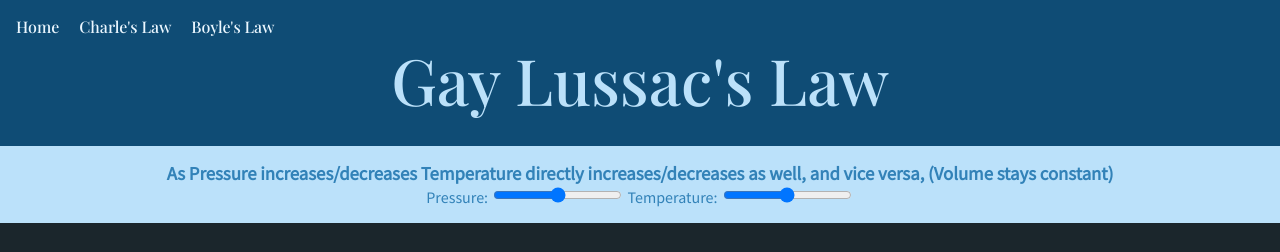
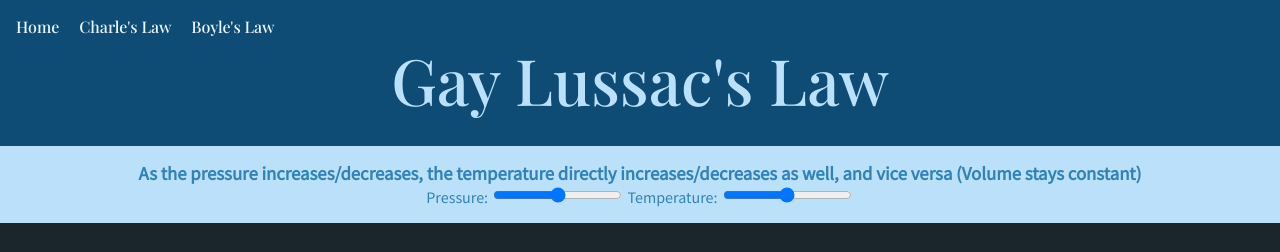
Before and after one commit to HasanChoudhary/GasLaws, a plain HTML site: page gayLussacs.html in a window 1280 px wide. Shown: the top 252 px of the page. Drawn offline with nearby package versions, Linux system fonts and the light colour scheme.

Commit message:
Update gayLussacs.html

```diff
--- a/gayLussacs.html
+++ b/gayLussacs.html
@@ -18,7 +18,7 @@
             <h1 class = "headerTxt">Gay Lussac's Law</h1>
         </div>
         <div class = "defPlusInput">
-            <h3 id="definition">As Pressure increases/decreases Temperature directly increases/decreases as well, and vice versa, (Volume stays constant)</h2>
+            <h3 id="definition">As the pressure increases/decreases, the temperature directly increases/decreases as well, and vice versa (Volume stays constant)</h3>
             <div class="ptvInputs">
                 Pressure: <input type="range" id="volume" min="0" max="10">
                 Temperature: <input type="range" id="preasure" min="0" max="10">
```
